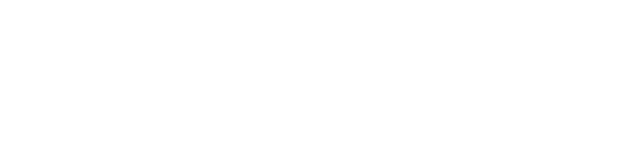
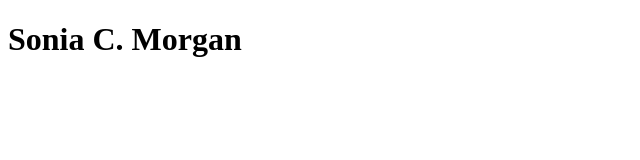
Before and after one commit to soniacjallah/INST377, a plain HTML site: page index.html in a window 1280 px wide. Shown: the whole page, without its empty margins (0-640 px from the left). Drawn offline with Linux system fonts and the light colour scheme.

Commit message:
Assignment 1: Q1-1 and Q1-2 completed

```diff
--- a/index.html
+++ b/index.html
@@ -1,5 +1,18 @@
 
 <!DOCTYPE html>
 <html lang="en-US">
+    <head>
+        <title>Homepage</title>
+    </head>
+   <body>
+        <div id="Title box">
+                <h1 id="Name">
+                    Sonia C. Morgan
+                </h1>
+            </div>
+            <br>
+            <div id="About Sonia">
 
+            </div>
+   </body>
 </html>
```
